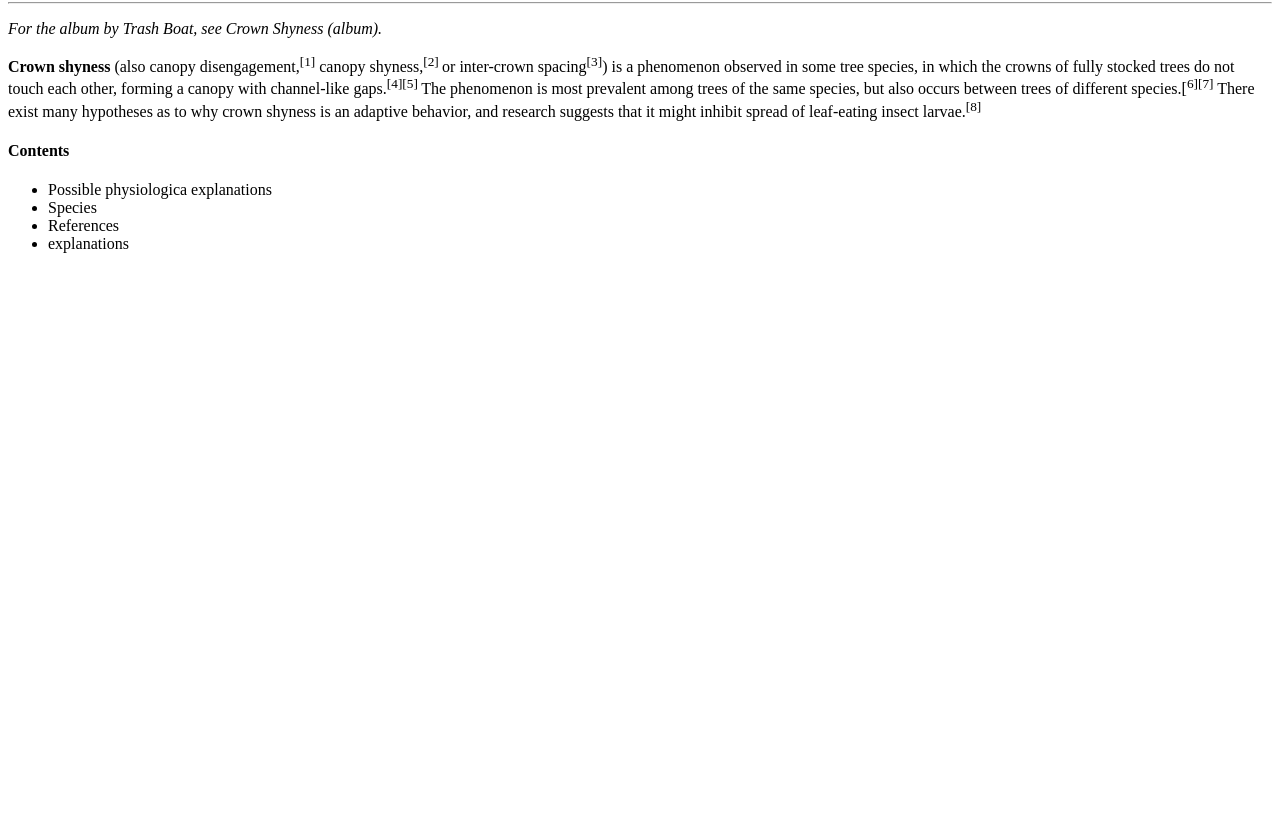
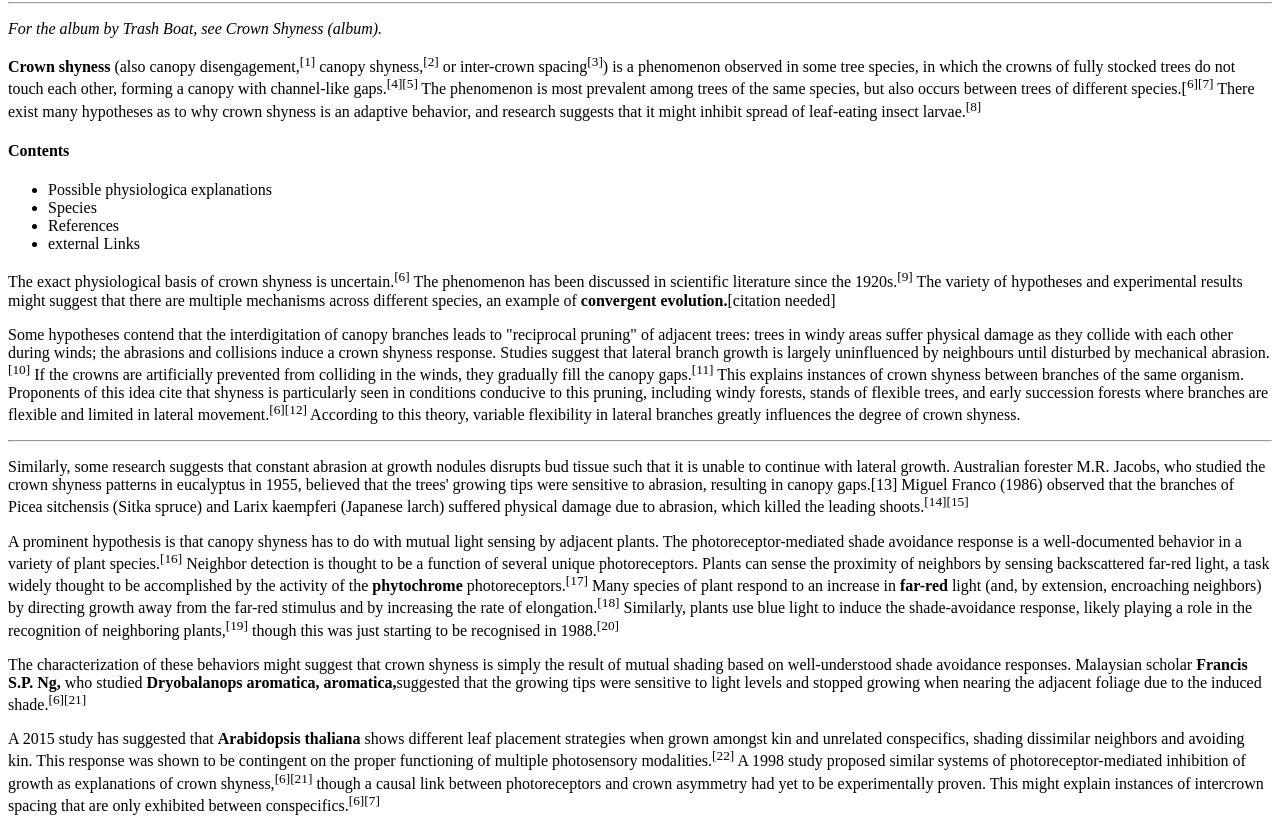
Before and after one commit to Mizlotus/Mizlotus, a plain HTML site: page demo/04-images/demos/wiki-page-1/index.html in a window 1280 px wide. Shown: the part 78-909 px from the top of the page. Before the commit the page ends 800 px from the top, so only its background shows below. Drawn offline with Linux system fonts and the light colour scheme.

Commit message:
wiki page #1

```diff
--- a/demo/04-images/demos/wiki-page-1/index.html
+++ b/demo/04-images/demos/wiki-page-1/index.html
@@ -15,21 +15,80 @@
              </i>
          </p>
          <p>
-            <b>Crown shyness</b> (also canopy disengagement,<sup>[1]</sup> canopy shyness,<sup>[2]
-            </sup>or inter-crown spacing<sup>[3]</sup>) is a phenomenon observed in some tree species,
+            <b>Crown shyness</b> (also canopy disengagement,<sup>[1]</sup> canopy shyness,<sup>[2]</sup>
+              or inter-crown spacing<sup>[3]</sup>) is a phenomenon observed in some tree species,
               in which the crowns of fully stocked trees do not touch each other,
               forming a canopy with channel-like gaps.<sup>[4][5] </sup>The phenomenon is most
               prevalent among trees of the same species, but also occurs between trees of
-               different species.[<sup>6][7]</sup> There exist many hypotheses as to why crown shyness
-                is an adaptive behavior, and research suggests that it might inhibit spread
-                of leaf-eating insect larvae.<sup>[8]</sup>
+              different species.[<sup>6][7]</sup> There exist many hypotheses as to why crown shyness
+              is an adaptive behavior, and research suggests that it might inhibit spread
+              of leaf-eating insect larvae.<sup>[8]</sup>
         </p>
         <h4>Contents</h4>
         <ul>
           <li>Possible physiologica explanations</li>
             <li>Species</li>
             <li>References</li>
-            <li>explanations</li>
+            <li>external Links</li>
         </ul>
+        <p>
+            The exact physiological basis of crown shyness is uncertain.<sup>[6]</sup>
+            The phenomenon has been discussed in scientific literature since the 1920s.<sup>[9]</sup>
+            The variety of hypotheses and experimental results might suggest that there are
+            multiple mechanisms across different species,
+            an example of<b> convergent evolution.</b>[citation needed]
+        </p>
+     <p>
+            Some hypotheses contend that the interdigitation of canopy branches leads to "reciprocal pruning" of adjacent trees:
+            trees in windy areas suffer physical damage as they collide with each other during winds; the abrasions and collisions
+            induce a crown shyness response. Studies suggest that lateral branch growth is largely uninfluenced by neighbours until
+             disturbed by mechanical abrasion.<sup>[10]</sup> If the crowns are artificially prevented from colliding
+             in the winds, they gradually fill the canopy gaps.<sup>[11]</sup> This explains instances of crown shyness between branches of
+             the same organism. Proponents of this idea cite that shyness is particularly seen in conditions conducive to this
+             pruning, including windy forests, stands of flexible trees, and early succession forests where branches are flexible
+             and limited in lateral movement.<sup>[6][12]</sup> According to this theory, variable flexibility in lateral branches greatly
+             influences the degree of crown shyness.
+        </P>
+            <hr>
+
+        <p>
+            Similarly, some research suggests that constant abrasion at growth nodules disrupts bud tissue such that it is
+            unable to continue with lateral growth. Australian forester M.R. Jacobs, who studied the crown shyness patterns in
+             eucalyptus in 1955, believed that the trees' growing tips were sensitive to abrasion, resulting in canopy gaps.[13]
+             Miguel Franco (1986) observed that the branches of Picea sitchensis (Sitka spruce) and Larix kaempferi (Japanese
+             larch) suffered physical damage due to abrasion, which killed the leading shoots.<sup>[14][15]</sup>
+        </p>
+
+           <p>
+              A prominent hypothesis is that canopy shyness has to do with mutual light sensing by adjacent plants.
+              The photoreceptor-mediated shade avoidance response is a well-documented behavior in a variety of plant
+              species.<sup>[16]</sup> Neighbor detection is thought to be a function of several unique photoreceptors. Plants can
+              sense the proximity of neighbors by sensing backscattered far-red light, a task widely thought to be
+              accomplished by the activity of the <b>phytochrome</b> photoreceptors.<sup>[17]</sup> Many species of plant respond to an
+              increase in <b>far-red</b> light (and, by extension, encroaching neighbors) by directing growth away from the
+              far-red stimulus and by increasing the rate of elongation.<sup>[18]</sup> Similarly, plants use blue light to induce
+              the shade-avoidance response, likely playing a role in the recognition of neighboring plants,<sup>[19]</sup> though
+              this was just starting to be recognised in 1988.<sup>[20]</sup>
+           </p>
+
+        <p>
+             The characterization of these behaviors might suggest that crown shyness is simply the result of mutual shading based on
+             well-understood shade avoidance responses.<sup?[6][21]</sup> Malaysian scholar <b>Francis S.P. Ng,</b> who studied <b>Dryobalanops
+             aromatica, aromatica,</b>suggested that the growing tips were sensitive to light levels and stopped growing when nearing
+             the adjacent foliage due to the induced shade.<sup>[6][21]</sup>
+        </p>
+
+        <p>
+            A 2015 study has suggested that <b>Arabidopsis thaliana</b> shows different leaf placement strategies when grown amongst
+            kin and unrelated conspecifics, shading dissimilar neighbors and avoiding kin. This response was shown to be
+            contingent on the proper functioning of multiple photosensory modalities.<sup>[22]</sup> A 1998 study proposed similar systems
+            of photoreceptor-mediated inhibition of growth as explanations of crown shyness,<sup>[6][21]</sup> though a causal link between
+            photoreceptors and crown asymmetry had yet to be experimentally proven. This might explain instances of intercrown
+            spacing that are only exhibited between conspecifics.<sup>[6][7]</sup>
+        </p>
+
+
     </body>
+
+
 </html>
```
